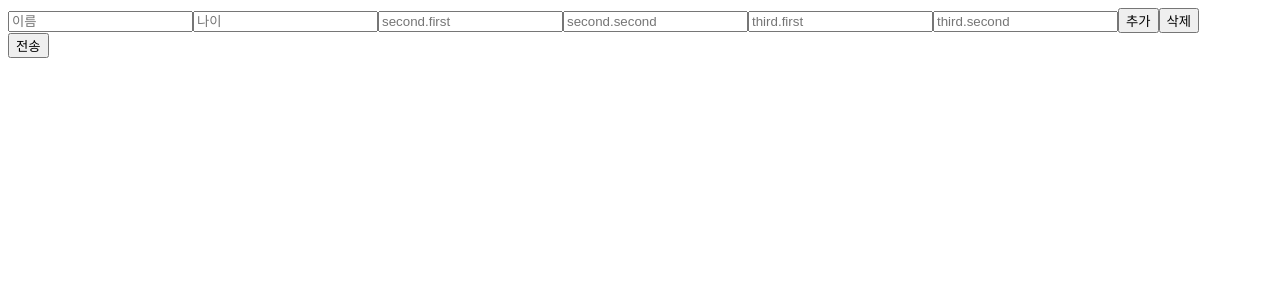
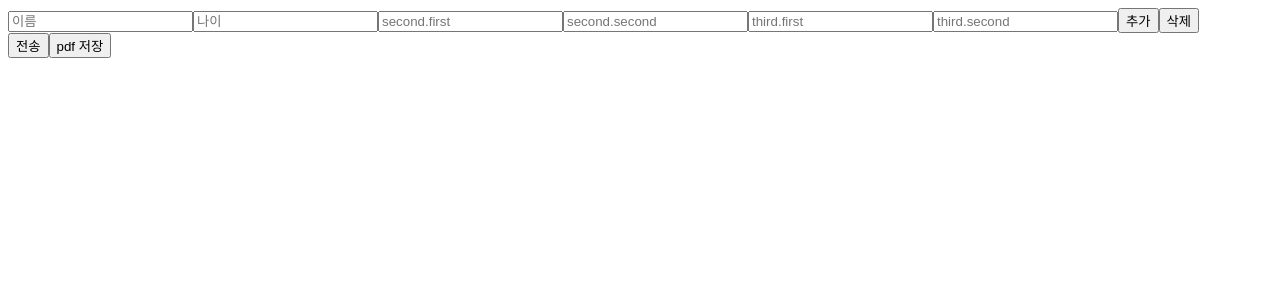
Before and after one commit to minki3/typescript-practice, a React (Create React App) app: page /reactform in a window 1280 px wide. Shown: the top 300 px of the page. Built offline with nearby package versions, Linux system fonts and the light colour scheme.

Commit message:
Feat:PDF확인

```diff
--- a/src/pages/react-hook-form/Practice.tsx
+++ b/src/pages/react-hook-form/Practice.tsx
@@ -1,10 +1,5 @@
-import React, { useState } from "react";
+import React from "react";
 import { useForm, useFieldArray } from "react-hook-form";
-import Form from "./Form";
-import View from "./View";
-import { PDFViewer } from "@react-pdf/renderer";
-import ReactPDF from "@react-pdf/renderer";
-import jsPDF from "jspdf";
 
 interface InitalType {
   interface: {
@@ -114,6 +109,13 @@ export default function Practice() {
         })}
 
         <button type="submit">전송</button>
+        <button
+          onClick={() => {
+            window.print();
+          }}
+        >
+          pdf 저장
+        </button>
       </form>
     </div>
   );
```
